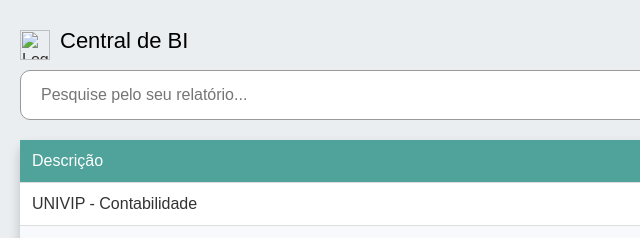
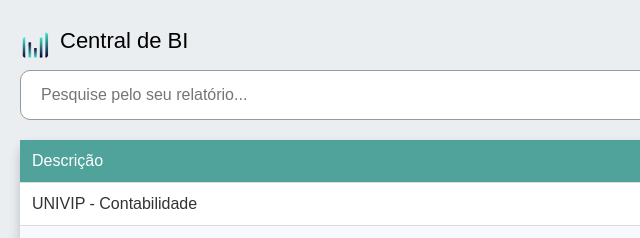
Before and after one commit to luizhermogenes/menuunivipuniformesbi, a plain HTML site: page index.html in a window 1280 px wide. Shown: the top 238 px of the page, 0-640 px from the left. Drawn offline with nearby package versions, Linux system fonts and the light colour scheme.

Commit message:
Update index.html

```diff
--- a/index.html
+++ b/index.html
@@ -10,7 +10,7 @@
     <meta http-equiv="Expires" content="0">
 
     <title>MaxxBI | Central de BI</title>
-    <link rel="shortcut icon" type="images/x-icon" href="images/logo.png">
+    <link rel="shortcut icon" type="imagens/x-icon" href="images/logo.png">
     <link href="https://cdn.jsdelivr.net/npm/bootstrap@5.0.2/dist/css/bootstrap.min.css" rel="stylesheet">
     <style>
         /* Estilo geral */
@@ -171,7 +171,7 @@
 <body>
 
     <header>
-        <img src="imagens/logo.png?v=1.0" alt="Logo" class="logo">
+        <img src="images/logo.png?v=1.0" alt="Logo" class="logo">
         <h2>Central de BI</h2>
     </header>
 
```
